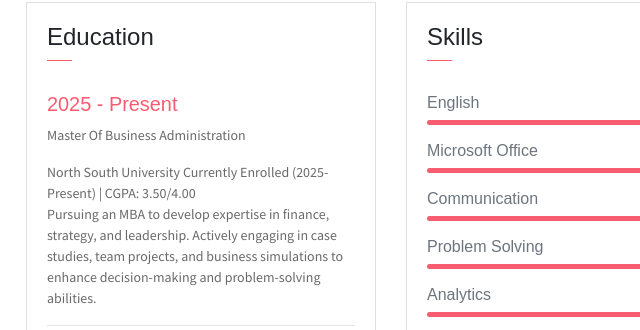
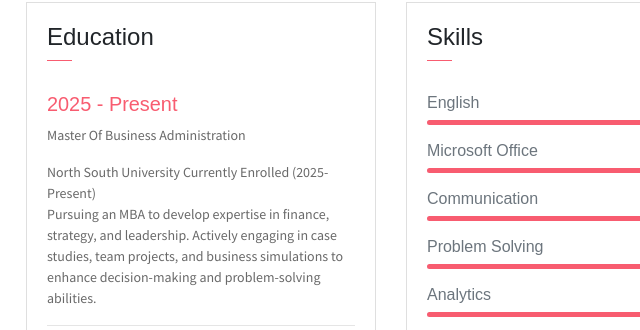
Before and after one commit to jahidhr1019/jahidrabbi, a website: page index.html in a window 1280 px wide. Shown: the part 977-1307 px from the top of the page, 439-1079 px from the left. Drawn offline with Linux system fonts and the light colour scheme.

Commit message:
Update index.html

```diff
--- a/index.html
+++ b/index.html
@@ -4,7 +4,7 @@
 	<meta charset="utf-8">
     <meta name="viewport" content="width=device-width, initial-scale=1, shrink-to-fit=no">
     <meta name="description" content="Start your development with Jahid.">
-    <meta name="author" content="Jahid">
+    <meta name="author" content="Devcrud">
     <title>Jahid | Rabbi</title>
     <!-- font icons -->
     <link rel="stylesheet" href="vendors/themify-icons/css/themify-icons.css">
@@ -29,7 +29,7 @@
             <div class="header-content">
                 <h4 class="header-subtitle">Hello, I am</h4>
                 <h1 class="header-title" style="font-size: 2.5rem; letter-spacing: 0.1rem;">Md Jahidul Hasan Rabbi</h1>
-                <h6 class="header-mono">Executive   |  Hijrat Air Travels</h6>
+                <h6 class="header-mono">Executive  |  Hijrat Air Travels</h6>
                 <button class="btn btn-primary btn-rounded" onclick="printResume()"><i class="ti-printer pr-2"></i>Print Resume</button>
                 <script>
                     function printResume() {
@@ -205,7 +205,7 @@
                         <div class="card-body">
                             <h6 class="title text-danger">2025 - Present</h6>
                             <P>Master Of Business Administration</P>
-                            <P class="subtitle">North South University Currently Enrolled (2025-Present) | CGPA: 3.50/4.00<br>
+                            <P class="subtitle">North South University Currently Enrolled (2025-Present)<br>
                                 Pursuing an MBA to develop expertise in finance, strategy, and leadership. Actively
                                 engaging in case studies, team projects, and business simulations to enhance
                                 decision-making and problem-solving abilities.</P>
```
